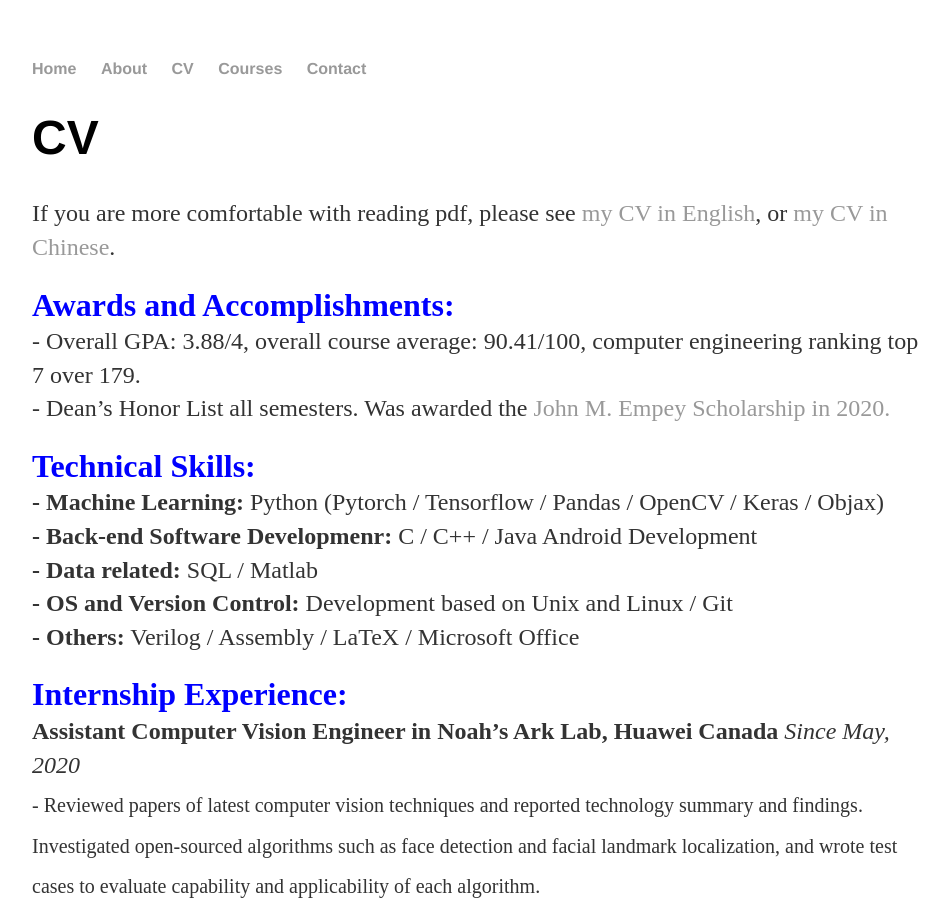
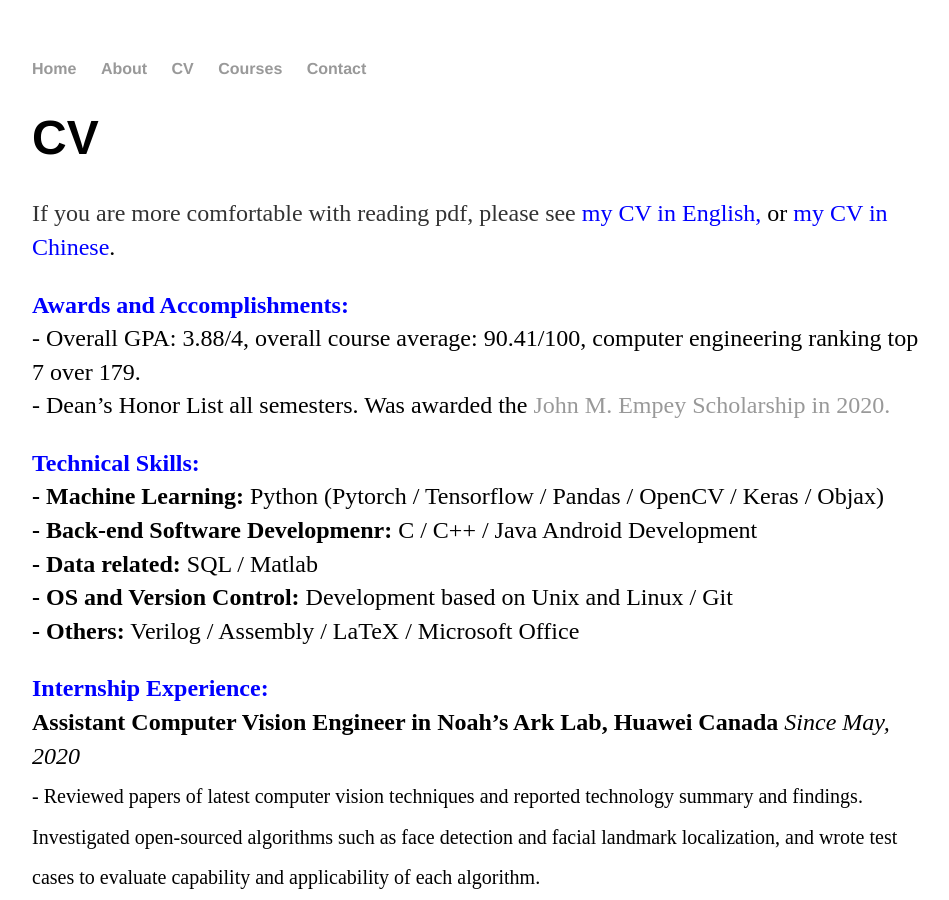
Before and after one commit to ljn1999/ljn1999.github.io, a Jekyll site: the page built from cv/index.html, in a window 1280 px wide and 900 px high. Shown: the whole window, without its empty margins (160-1109 px from the left). Built offline with Jekyll 4.4.1, drawn with Linux system fonts in a browser that asks for light colours.

Commit message:
Update index.html

```diff
--- a/cv/index.html
+++ b/cv/index.html
@@ -4,25 +4,26 @@ title: CV
 ---
 
 <div class="blurb">
-	<h1>CV</h1>
-	<p>If you are more comfortable with reading pdf, please see <a href="https://docs.google.com/document/d/1ONj2Q1b1DyFfgyBu_Gfeohl-Ne94taM-LcmoAczmoKw/edit?usp=sharing">
-     my CV in English</a>, or <a href="https://docs.google.com/document/d/1umq-quvittaVLVdQZ9BZ3rsRu0gT9ihlgpajAnL5cmM/edit?usp=sharing">my CV in Chinese</a>.
+  <h1>CV</h1>
+  <p>If you are more comfortable with reading pdf, please see <a href="https://docs.google.com/document/d/1ONj2Q1b1DyFfgyBu_Gfeohl-Ne94taM-LcmoAczmoKw/edit?usp=sharing">
+     <font size= "5" color="blue">my CV in English</a>, <font size= "5" color="black">or <a href="https://docs.google.com/document/d/1umq-quvittaVLVdQZ9BZ3rsRu0gT9ihlgpajAnL5cmM/edit?usp=sharing">
+     <font size= "5" color="blue">my CV in Chinese</a><font size= "5" color="black">.
 
-	<p><font size="6" color="blue"><b>Awards and Accomplishments:</b></font>
+  <p><font size="5" color="blue"><b>Awards and Accomplishments:</b></font>
 
-	<br> - Overall GPA: 3.88/4, overall course average: 90.41/100, computer engineering ranking top 7 over 179.
-	<br> - Dean’s Honor List all semesters. Was awarded the <a href="https://engineering.calendar.utoronto.ca/scholarships-and-financial-aid"><color="blue">John M. Empey Scholarship <color="black">in 2020. </a>
+  <br> - Overall GPA: 3.88/4, overall course average: 90.41/100, computer engineering ranking top 7 over 179.
+  <br> - Dean’s Honor List all semesters. Was awarded the <a href="https://engineering.calendar.utoronto.ca/scholarships-and-financial-aid"><color="blue">John M. Empey Scholarship <color="black">in 2020. </a>
 
 
-	<p><font size="6" color="blue"><b>Technical Skills:</b></font>
+  <p><font size="5" color="blue"><b>Technical Skills:</b></font>
 
-	<br><b> - Machine Learning:</b> Python (Pytorch / Tensorflow / Pandas / OpenCV / Keras / Objax)
+  <br><b> - Machine Learning:</b> Python (Pytorch / Tensorflow / Pandas / OpenCV / Keras / Objax)
   <br><b> - Back-end Software Developmenr:</b> C / C++ / Java Android Development
   <br><b> - Data related:</b> SQL / Matlab
   <br><b> - OS and Version Control:</b> Development based on Unix and Linux / Git
   <br><b> - Others:</b> Verilog / Assembly / LaTeX / Microsoft Office
 
-	<p><font size="6" color="blue"><b>Internship Experience:</b></font>
+	<p><font size="5" color="blue"><b>Internship Experience:</b></font>
   <br><b>Assistant Computer Vision Engineer in Noah’s Ark Lab, Huawei Canada</b><em>  Since May, 2020</em>
   <br><sub> - Reviewed papers of latest computer vision techniques and reported technology summary and findings.
               Investigated open-sourced algorithms such as face detection and facial landmark localization,
@@ -39,7 +40,7 @@ title: CV
   <br> - Developed models using Python (NumPy, Pandas) for data preprocessing and feature engineering.
   <br> - Increased prediction KS value to 57% by optimizing algorithms and tuning parameters.</sub>
 
-	<p><font size="6" color="blue"><b>Finished Group Projects:</b></font>
+  <p><font size="5" color="blue"><b>Finished Group Projects:</b></font>
   <br><b>C++ Map project</b><em>  2019</em>
   <br><sub> - Developed C++ based algorithms for a map application; designed and completed frontend user interface.
   <br> - Implemented a navigation system using A* algorithm and Dijkstra to solve the shortest path issues.
@@ -51,7 +52,7 @@ title: CV
   <br> - Classified dataset into two stages and applied machine learning techniques including 7-layer CNNs to process data in each stage;
          reached overall 60% accuracy of traffic sign recognition and localization in a driving record.</sub>
 
-  <p><font size="6" color="blue"><b>Ongoing Personal Projects:</b></font>
+  <p><font size="5" color="blue"><b>Ongoing Personal Projects:</b></font>
   <br><a href="https://github.com/ljn1999/LeetCode-problems"><color="blue"><b>Leetcode Problems Daily Practice</b></a><em>  Since July, 2020</em>
 
   <br><b>OpenCV Cube Solver (Reproduction of a YouTube Video)</b><em>  Since February, 2021</em>
```
